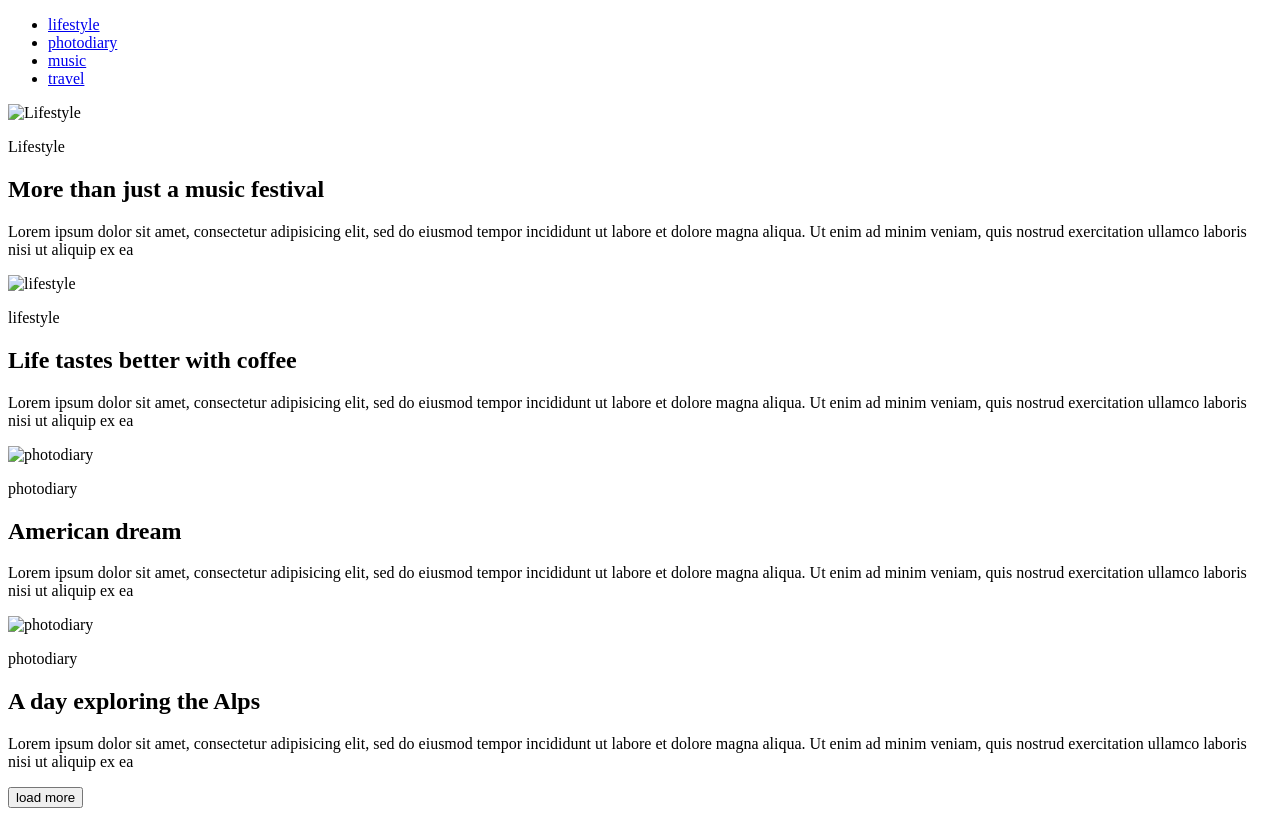
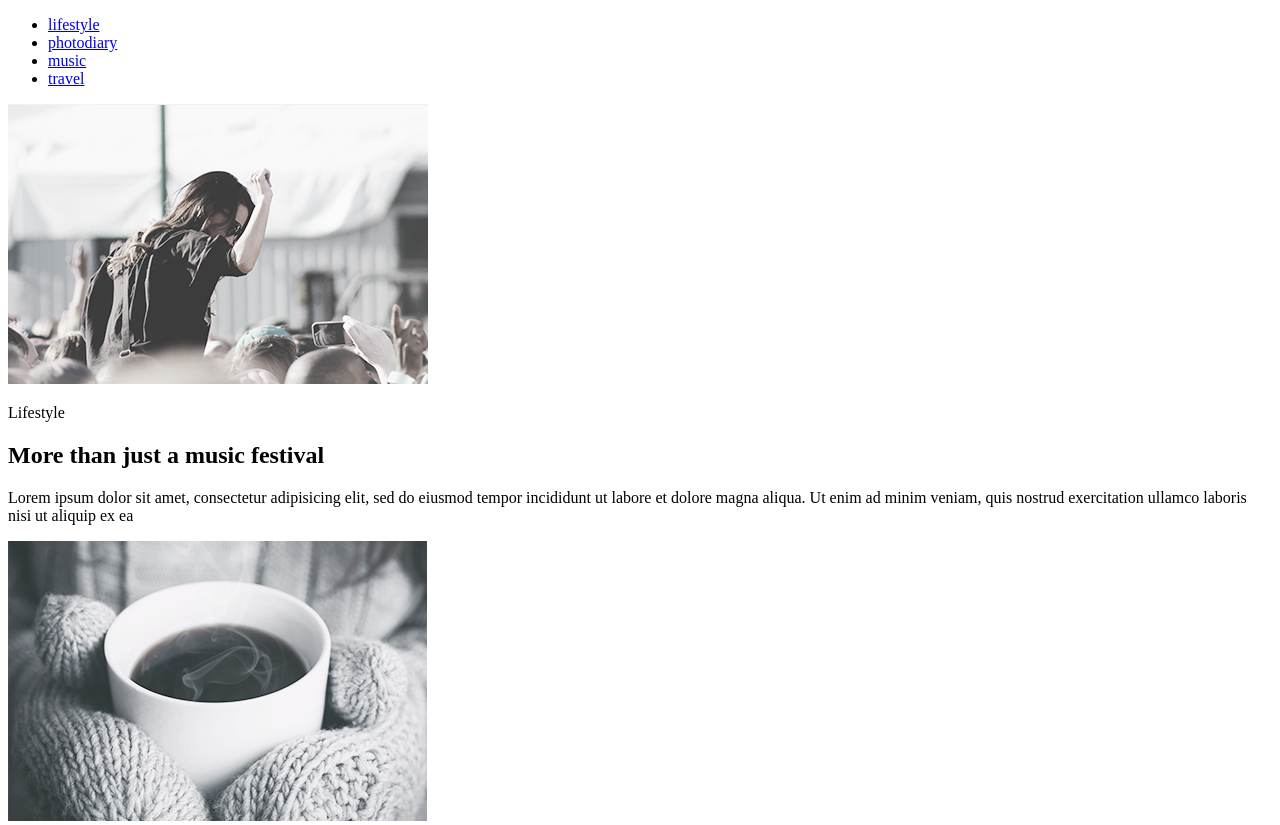
Before and after one commit to YliiaRadushynska/Frontend-portfolio, a plain HTML site: page 1_hw/index.html in a window 1280 px wide. Shown: the top 825 px of the page. Drawn offline with Linux system fonts and the light colour scheme.

Commit message:
Fixed first hw

```diff
--- a/1_hw/index.html
+++ b/1_hw/index.html
@@ -15,7 +15,7 @@
         </ul>
     </header>
 
-    <img src="../1 hw/img/1img.png" alt="Lifestyle">
+    <img src="../1_hw/img/1img.png" alt="Lifestyle">
 
     <p>Lifestyle</p>
 
@@ -23,7 +23,7 @@
 
     <p>Lorem ipsum dolor sit amet, consectetur adipisicing elit, sed do eiusmod tempor incididunt ut labore et dolore magna aliqua. Ut enim ad minim veniam, quis nostrud exercitation ullamco laboris nisi ut aliquip ex ea</p>
 
-    <img src="../1 hw/img/2img.png" alt="lifestyle">
+    <img src="../1_hw/img/2img.png" alt="lifestyle">
 
     <p>lifestyle</p>
 
@@ -31,7 +31,7 @@
 
     <p>Lorem ipsum dolor sit amet, consectetur adipisicing elit, sed do eiusmod tempor incididunt ut labore et dolore magna aliqua. Ut enim ad minim veniam, quis nostrud exercitation ullamco laboris nisi ut aliquip ex ea</p>
 
-    <img src="../1 hw/img/3img.png" alt="photodiary">
+    <img src="../1_hw/img/3img.png" alt="photodiary">
 
     <p>photodiary</p>
 
@@ -39,7 +39,7 @@
 
     <p>Lorem ipsum dolor sit amet, consectetur adipisicing elit, sed do eiusmod tempor incididunt ut labore et dolore magna aliqua. Ut enim ad minim veniam, quis nostrud exercitation ullamco laboris nisi ut aliquip ex ea</p>
 
-    <img src="../1 hw/img/4img.png" alt="photodiary">
+    <img src="../1_hw/img/4img.png" alt="photodiary">
 
     <p>photodiary</p>
 
```
